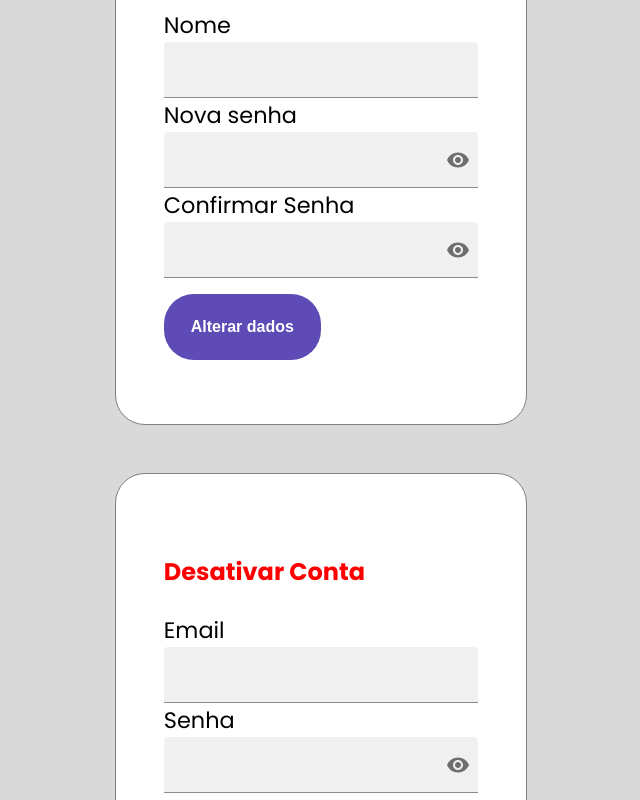
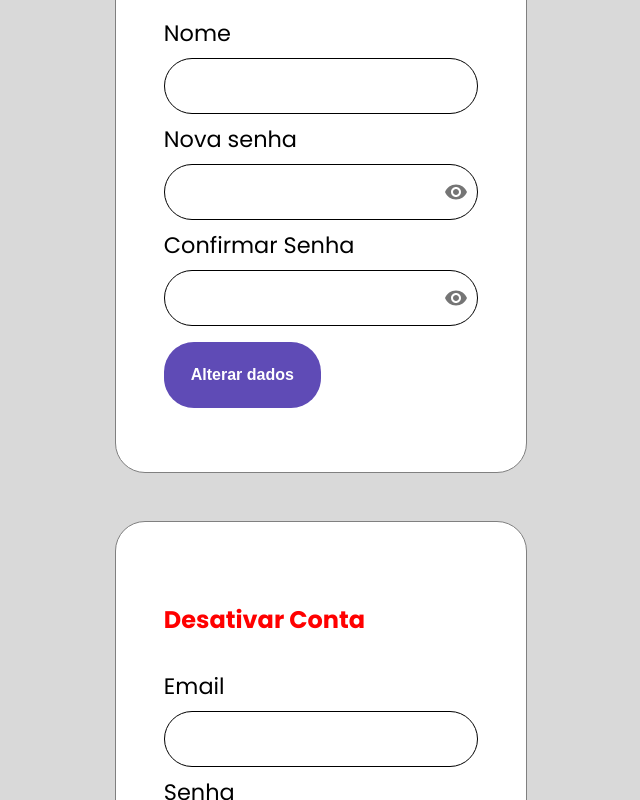
Before and after one commit to CarlosPadaria/RacheiFront, a React (Create React App) app: page /seguranca in a window 1280 px wide. Shown: the part 380-1180 px from the top of the page, without its empty margins (329-969 px from the left). Built offline with nearby package versions, Linux system fonts and the light colour scheme; sample sign-in values are in the browser's storage.

Commit message:
arrumando estilo do user-data

```diff
--- a/src/components/user-data/DadosDaConta.js
+++ b/src/components/user-data/DadosDaConta.js
@@ -84,14 +84,6 @@ const DadosDaConta = () => {
   }
 
 
-
-
-
-
-
-
-
-
   return (
     <div className={style['dados-wrapper']}>
       <Header></Header>
@@ -130,28 +122,7 @@ const DadosDaConta = () => {
                 <input id="email" className={style["disabled"]} name="email" value={user?.email} disabled ></input>
 
                 <label placeholder="Senha" for="senha">Senha</label>
-                <Input
-                  className={style["disabled"]}
-                  disabled
-                  id="senha"
-                  type={showPassword ? "text" : "password"}
-
-                  value={user?.senha}
-                  // remove the bottom outline
-                  endAdornment={
-                    <InputAdornment position="end">
-                      <IconButton
-                        aria-label="toggle password visibility"
-                        onClick={handleClickShowPassword}
-                        onMouseDown={handleMouseDownPassword}
-                        edge="end"
-                      >
-                        {showPassword ? <VisibilityOff /> : <Visibility />}
-                      </IconButton>
-                    </InputAdornment>
-                  }
-                  disableUnderline
-                />
+                <input id="senha" className={style["disabled"]} type="password" name="senha" value={user?.senha} disabled ></input>
 
 
                 <label for="cpf">CPF</label>
--- a/src/components/user-data/Seguranca.js
+++ b/src/components/user-data/Seguranca.js
@@ -585,29 +585,30 @@ const Seguranca = () => {
             <section className={style["content"]}>
               <div className={style["content-items"]}>
                 <h2>Alterar dados</h2>
-                <label for="nome">Nome</label>
+                <label className={style['dados-label']} for="nome">Nome</label>
                 <TextField
-                  variant="filled"
+                  variant="outlined"
                   inputProps={{ maxLength: 100 }}
                   error={mensagemErro.nome.deuErro}
                   helperText={mensagemErro.nome.mensagem}
                   onChange={(event) => {
                   setInputs({ ...inputs, nome: event.target.value });
                  }}
-
+                 className={style["input"]}
 
 
                   value={inputs.nome}
                 ></TextField>
 
-                <label for="nova-senha">Nova senha</label>
+                <label className={style['dados-label']} for="nova-senha">Nova senha</label>
                 <TextField
-                  variant="filled"
+                  variant="outlined"
                   error={mensagemErro.senha.deuErro}
                   helperText={mensagemErro.senha.mensagem}
                   onChange={(event) => {
                   setInputs({ ...inputs, senha: event.target.value });
                  }}
+                 className={style["input"]}
                  type={showPassword ? "text" : "password"}
                  value={inputs.senha}
                  InputProps={{
@@ -628,16 +629,17 @@ const Seguranca = () => {
                 ></TextField>
 
 
-                <label for="confirmar-senha">Confirmar Senha</label>
+                <label  className={style['dados-label']} for="confirmar-senha">Confirmar Senha</label>
 
                 <TextField
-                  variant="filled"
+                  variant="outlined"
                   inputProps={{ maxLength: 100 }}
                   error={mensagemErro.confirmarSenha.deuErro}
                   helperText={mensagemErro.confirmarSenha.mensagem}
                   onChange={(event) => {
                   setInputs({ ...inputs, confirmarSenha: event.target.value });
                  }}
+                 className={style["input"]}
                  type={showPassword ? "text" : "password"}
                  value={inputs.confirmarSenha}
                  InputProps={{
@@ -664,29 +666,31 @@ const Seguranca = () => {
               <div className={style["content-items"]}>
                 <h2 className={style["danger"]}>Desativar Conta</h2>
 
-                <label for="email">Email</label>
+                <label className={style['dados-label']} for="email">Email</label>
                 <TextField
-                  variant="filled"
+                  variant="outlined"
                   inputProps={{ maxLength: 100 }}
                   error={mensagemErro.email.deuErro}
                   helperText={mensagemErro.email.mensagem}
                   onChange={(event) => {
                   setInputs({ ...inputs, email: event.target.value });
                  }}
+                 className={style["input"]}
 
 
 
                   value={inputs.email}
                 ></TextField>
 
-                <label for="nova-senha">Senha</label>
+                <label className={style['dados-label']} for="nova-senha">Senha</label>
                 <TextField
-                  variant="filled"
+                  variant="outlined"
                   error={mensagemErro.senhaDeletar.deuErro}
                   helperText={mensagemErro.senhaDeletar.mensagem}
                   onChange={(event) => {
                   setInputs({ ...inputs, senhaDeletar: event.target.value });
                  }}
+                 className={style["input"]}
                  type={showPasswordDel ? "text" : "password"}
                  value={inputs.senhaDeletar}
                  InputProps={{
@@ -706,14 +710,15 @@ const Seguranca = () => {
 
                 ></TextField>
 
-                <label>Confirmar Senha</label>
+                <label className={style['dados-label']}>Confirmar Senha</label>
                 <TextField
-                  variant="filled"
+                  variant="outlined"
                   error={mensagemErro.confirmarSenhaDeletar.deuErro}
                   helperText={mensagemErro.confirmarSenhaDeletar.mensagem}
                   onChange={(event) => {
                   setInputs({ ...inputs, confirmarSenhaDeletar: event.target.value });
                  }}
+                 className={style["input"]}
                  type={showPasswordDel ? "text" : "password"}
                  value={inputs.confirmarSenhaDeletar}
                  InputProps={{
--- a/src/components/user-data/User-data.module.css
+++ b/src/components/user-data/User-data.module.css
@@ -59,6 +59,11 @@ label{
     border: 1px solid grey;
     display: flex;
     flex-direction: column;
+}
+
+.content-items .dados-label{
+    margin-bottom: 0.5rem;
+    margin-top: 0.5rem;
 }
 
 input{
@@ -133,6 +138,13 @@ input{
     width: 50%;
 }
 
+.input fieldset {
+    border-radius: 30px;
+    border-color: #000;
+    color: #000;
+  }
+
+
 .submit:hover{
     background-color: #4d3aa5;
     cursor: pointer;
```
